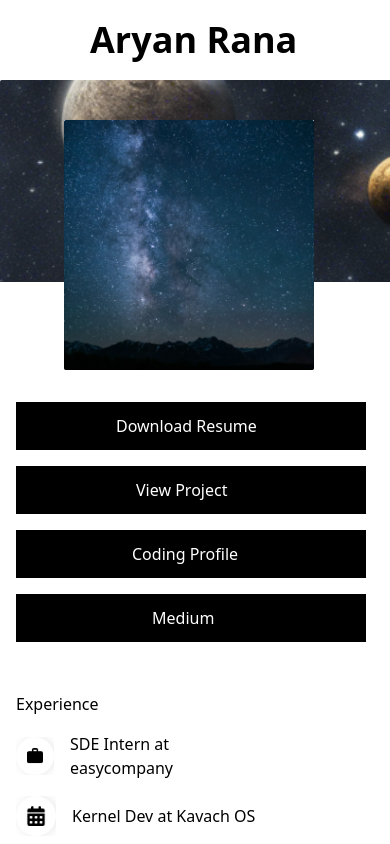
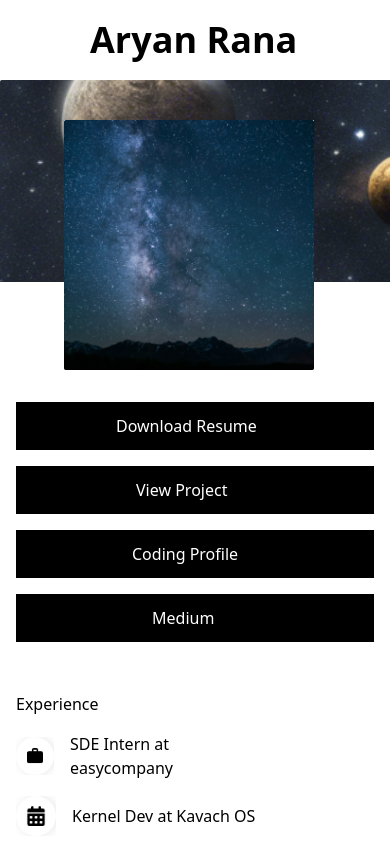
Before and after one commit to geekaryan/nextportfolio, a Next.js app: page / in a window 390 px wide. Shown: the top 844 px of the page. Built offline with nearby package versions, Linux system fonts and the light colour scheme.

Commit message:
checking and fixing some spacing error

```diff
--- a/components/LeftHalf.tsx
+++ b/components/LeftHalf.tsx
@@ -8,7 +8,7 @@ import TerminalIcon from '@mui/icons-material/Terminal';
 import DataObjectIcon from '@mui/icons-material/DataObject';
 
 const LeftHalf = () => {
-    return(<div className="lg:ml-8 ml-4 lg:mr-0 mr-6 lg:mt-8 mt-[120px] text-white">
+    return(<div className="lg:ml-8 ml-4 lg:mr-0 mr-4 lg:mt-8 mt-[120px] text-white">
        <div className="bg-black pt-[12px] pb-[12px] lg:pl-[60px] pl-[100px] lg:pr-[50px] pr-[30px] mb-4">
        <Link href="https://drive.google.com/file/d/181hxGKJ6Dq_qKsF5FG_53asmzcWlmx8H/view?usp=drive_link">Download Resume</Link>
        </div>
```
